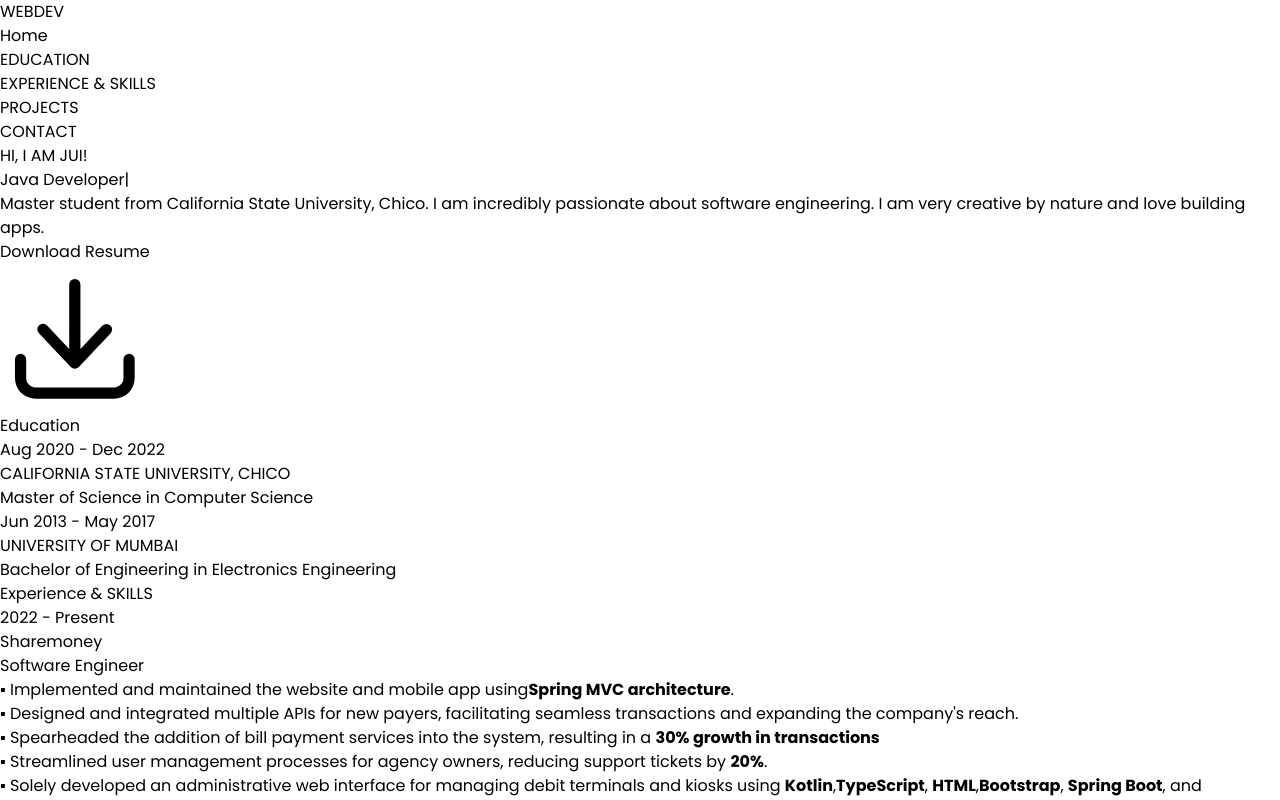
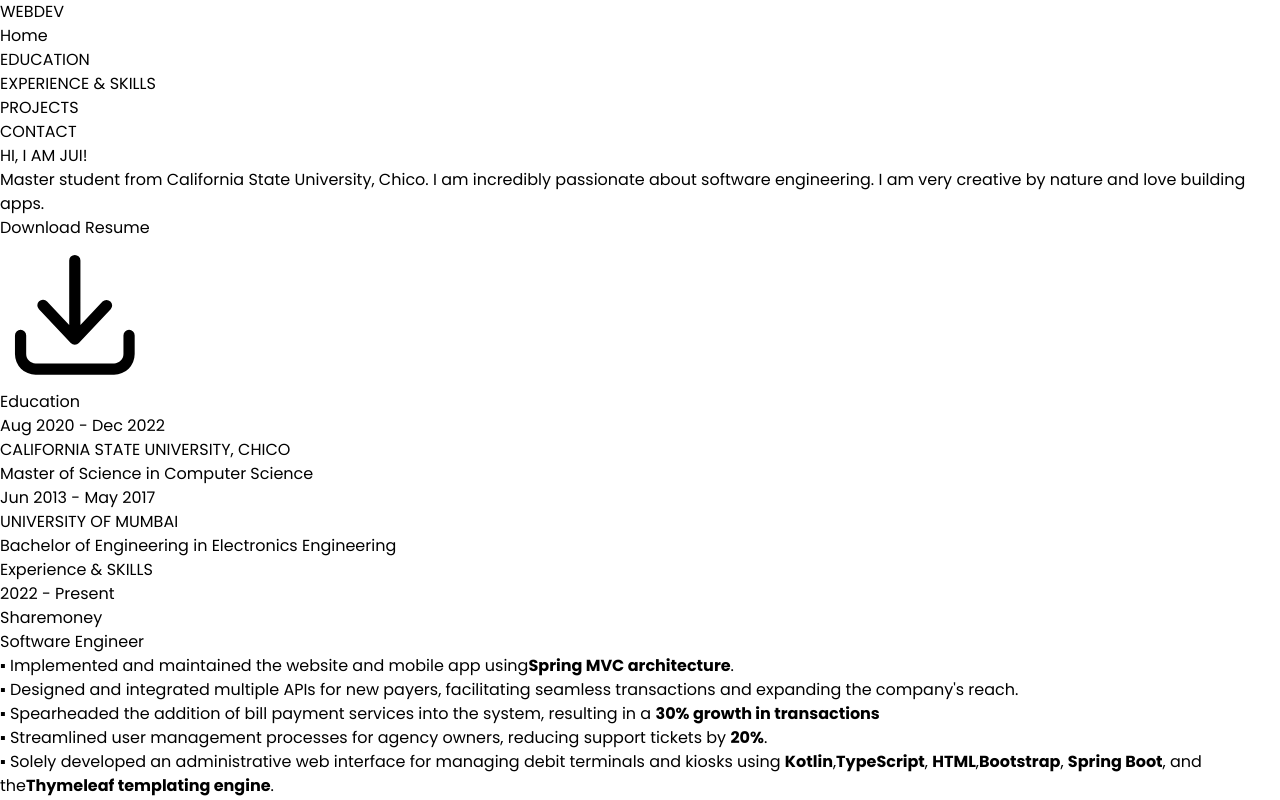
Before and after one commit to JuiD24/portfolio, a Next.js app: page / in a window 1280 px wide. Shown: the top 800 px of the page. Built offline with nearby package versions, Linux system fonts and the light colour scheme.

Commit message:
removed react-type nominations

```diff
--- a/Components/Hero.tsx
+++ b/Components/Hero.tsx
@@ -1,6 +1,6 @@
 import React from 'react'
 // import Particle from './Particle'
-import TextEffect from './TextEffect'
+// import TextEffect from './TextEffect'
 import Image from 'next/image'
 import {ArrowDownTrayIcon} from "@heroicons/react/20/solid";
 
@@ -11,7 +11,7 @@
         <div className='w-[80%] grid-cols-1 mx-auto grid lg:grid-cols-2 gap-[3rem] h-[100%] items-center'>
             <div>
             <h1 className='text-[35px] md:text-[50px] text-white font-bold'>HI, I AM <span className='text-yellow-400'>JUI!</span></h1>
-            <TextEffect/>
+            {/* <TextEffect/> */}
             <p className='mt-[1.5rem] text-[18px] text-[#ffffff92]'>
                 Master student from California State University, Chico. I am incredibly passionate about software engineering.
                  I am very creative by nature and love building apps.
--- a/Components/TextEffect.tsx
+++ b/Components/TextEffect.tsx
@@ -1,25 +1,25 @@
-import { TypeAnimation } from 'react-type-animation';
+// import { TypeAnimation } from 'react-type-animation';
 
-const TextEffect = () => {
-  return (
-    <TypeAnimation
-      sequence={[
-        // Same substring at the start will only be typed out once, initially
-        'Coder',
-        1000, // wait 1s before replacing "Mice" with "Hamsters"
-        'Full Stack Developer',
-        1000,
-        'Java Developer',
-        1000,
-        'Programmer',
-        1000
-      ]}
-      wrapper="span"
-      speed={50}
-      className='text-[2rem] md:text-[3rem] text-[#55e6a5] font-bold uppercase'
-      repeat={Infinity}
-    />
-  );
-};
+// const TextEffect = () => {
+//   return (
+//     <TypeAnimation
+//       sequence={[
+//         // Same substring at the start will only be typed out once, initially
+//         'Coder',
+//         1000, // wait 1s before replacing "Mice" with "Hamsters"
+//         'Full Stack Developer',
+//         1000,
+//         'Java Developer',
+//         1000,
+//         'Programmer',
+//         1000
+//       ]}
+//       wrapper="span"
+//       speed={50}
+//       className='text-[2rem] md:text-[3rem] text-[#55e6a5] font-bold uppercase'
+//       repeat={Infinity}
+//     />
+//   );
+// };
 
-export default TextEffect;
+// export default TextEffect;
--- a/package.json
+++ b/package.json
@@ -13,8 +13,7 @@
     "@heroicons/react": "^2.1.4",
     "next": "14.2.4",
     "react": "^18",
-    "react-dom": "^18",
-    "react-type-animation": "^3.2.0"
+    "react-dom": "^18"
   },
   "devDependencies": {
     "@types/node": "^20",
```
